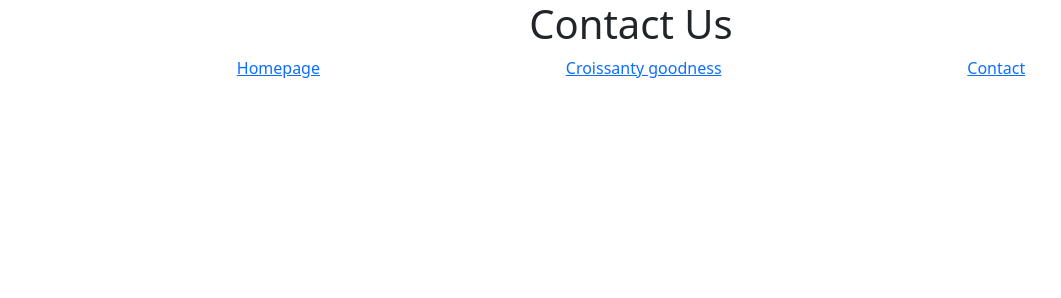
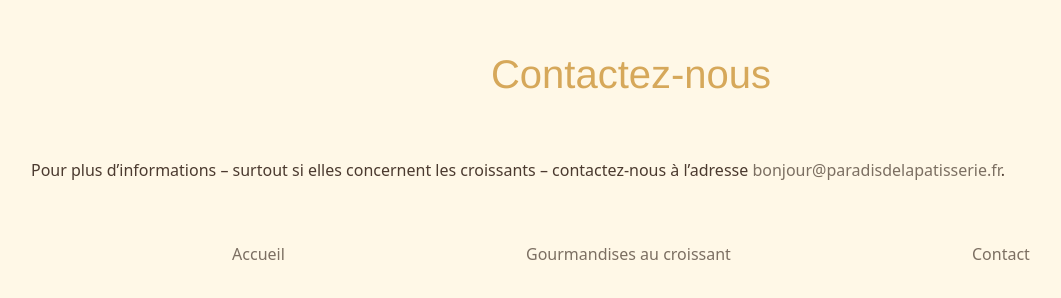
Before and after one commit to chardi90/croissant, a plain HTML site: page contact.html in a window 1280 px wide. Shown: the whole page, without its empty margins (9-1070 px from the left). Drawn offline with nearby package versions, Linux system fonts and the light colour scheme.

Commit message:
Changed order of items in Head & styled margin/spacing on pages
Translated to French

```diff
--- a/contact.html
+++ b/contact.html
@@ -3,21 +3,31 @@
   <head>
     <meta charset="UTF-8" />
     <meta name="viewport" content="width=device-width, initial-scale=1.0" />
-    <link rel="stylesheet" href="/css/styles.css" />
+
     <link
       href="https://cdn.jsdelivr.net/npm/bootstrap@5.3.7/dist/css/bootstrap.min.css"
       rel="stylesheet"
       integrity="sha384-LN+7fdVzj6u52u30Kp6M/trliBMCMKTyK833zpbD+pXdCLuTusPj697FH4R/5mcr"
       crossorigin="anonymous"
     />
+    <link rel="stylesheet" href="/css/styles.css" />
     <title>Contact Us</title>
   </head>
   <body>
-    <h1>Contact Us</h1>
+    <h1>Contactez-nous</h1>
+    <div>
+      <p>
+        Pour plus d’informations – surtout si elles concernent les croissants –
+        contactez-nous à l’adresse
+        <a href="mailto:bonjour@paradisdelapatisserie.fr"
+          >bonjour@paradisdelapatisserie.fr</a
+        >.
+      </p>
+    </div>
     <div class="menu-links">
-      <div class="link"><a href="/index.html">Homepage</a></div>
+      <div class="link"><a href="/index.html">Accueil</a></div>
       <div class="link">
-        <a href="/photos.html">Croissanty goodness</a>
+        <a href="/photos.html">Gourmandises au croissant</a>
       </div>
       <div class="link"><a href="/contact.html">Contact</a></div>
     </div>
--- a/css/styles.css
+++ b/css/styles.css
@@ -4,8 +4,9 @@ body {
 
 h1 {
   color: #d6a85a;
+  font-family: "Franklin Gothic Medium", "Arial Narrow", Arial, sans-serif;
   text-align: center;
-  margin: 30px 0;
+  margin: 50px 0;
 }
 
 h2 {
@@ -14,6 +15,7 @@ h2 {
 
 p {
   color: #4b3a2f;
+  padding: 10px 40px;
 }
 
 a {
@@ -29,4 +31,5 @@ a:hover {
 .menu-links {
   display: flex;
   justify-content: space-evenly;
+  margin: 50px 0;
 }
```
Also changed, not shown: index.html (+4 -3 lines), photos.html (+6 -6 lines).
